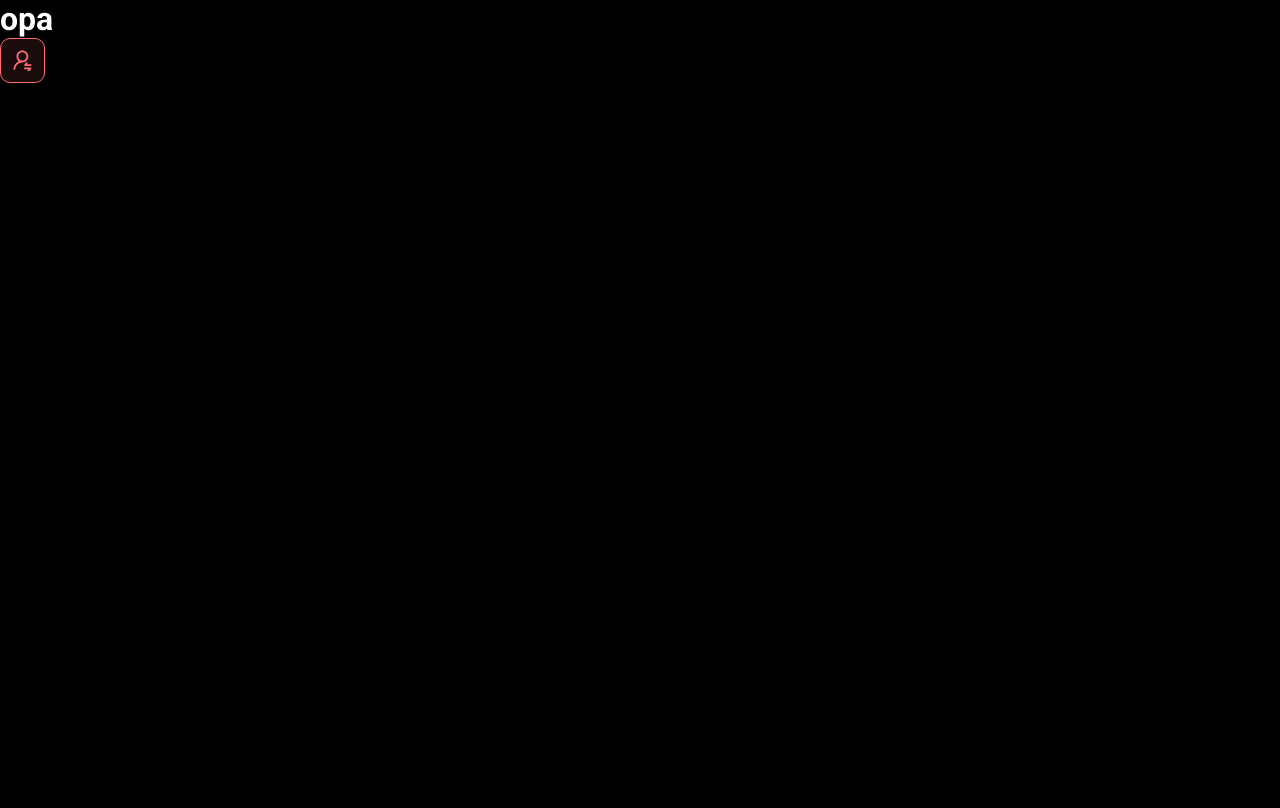
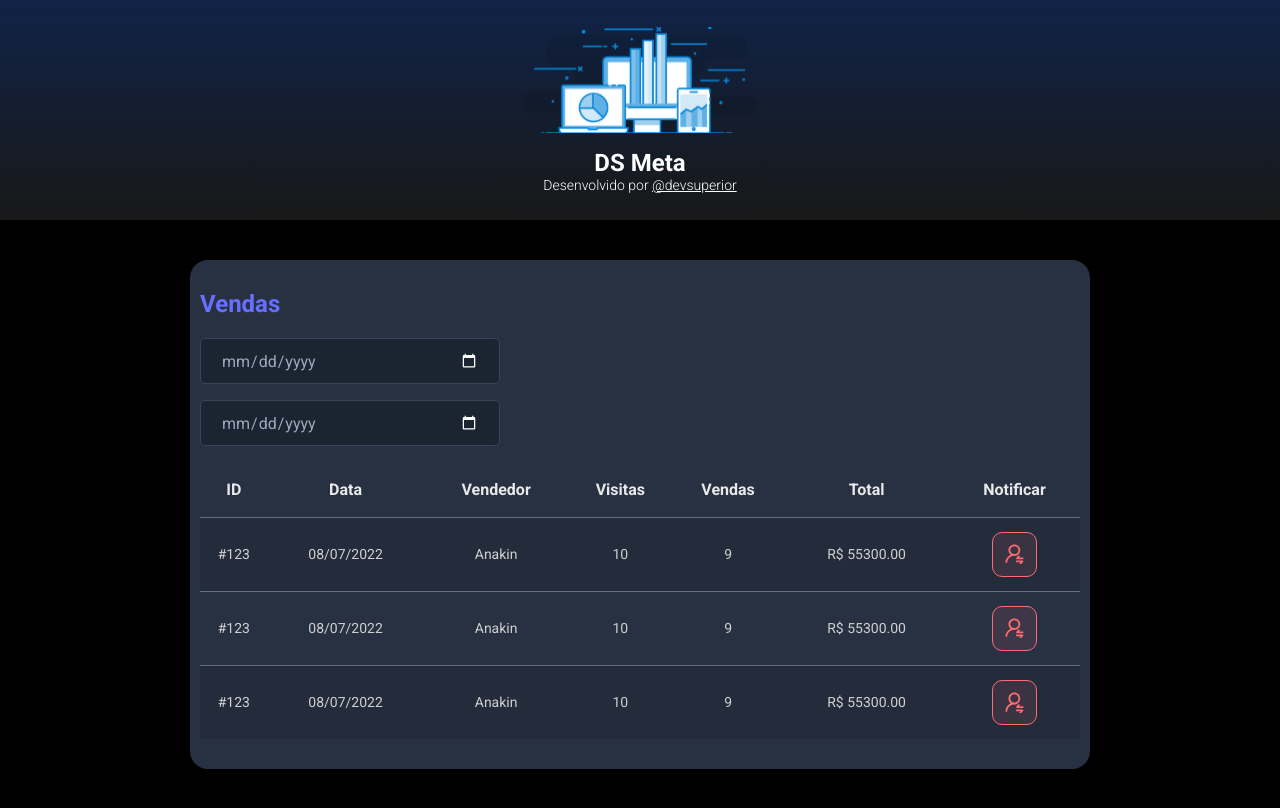
Before and after one commit to gabriias/dsmeta, a React (Vite) app in the folder frontend/: page / in a window 1280 px wide. Built offline with nearby package versions, Linux system fonts and the light colour scheme.

Commit message:
adicionando os demais componentes

```diff
--- a/frontend/src/App.tsx
+++ b/frontend/src/App.tsx
@@ -1,10 +1,17 @@
-import NotificationButton from "./components/NotificationButton"
+import Header from "./components/Header"
+import SalesCard from "./components/SalesCard"
 
 function App() {
   return (
     <>
-      <h1>opa</h1>
-      <NotificationButton />
+      <Header />
+      <main>
+        <section id="sales">
+          <div className="card">
+            <SalesCard />
+          </div>
+        </section>
+      </main>
     </>
   )
 }
--- /dev/null
+++ b/frontend/src/components/Header/index.tsx
@@ -0,0 +1,17 @@
+import './styles.css'
+import logo from '../../assets/img/logo.svg'
+
+function Header() {
+    return (
+        <header>
+            <div className="logo-container">
+                <img src={logo} alt="" className="logo" />
+                <h1>DS Meta</h1>
+                <h3>Desenvolvido por <a href="https://www.instagram.com/devsuperior.ig">@devsuperior</a> </h3>
+            </div>
+        </header>
+
+    )
+}
+
+export default Header
--- /dev/null
+++ b/frontend/src/components/Header/styles.css
@@ -0,0 +1,29 @@
+header {
+    height: 220px;
+    background: linear-gradient(180deg, #102347 0%, #181818 100%);
+    display: flex;
+    align-items: center;
+    justify-content: center;
+}
+
+.logo-container {
+    display: flex;
+    flex-direction: column;
+    align-items: center;
+    text-align: center;
+}
+
+.logo-container img {
+    width: 235px;
+}
+
+.logo-container h1 {
+    margin-top: 15px;
+    font-weight: 700;
+    font-size: 24px;
+}
+
+.logo-container h3 {
+    font-weight: 300;
+    font-size: 14px;
+}
--- a/frontend/src/components/NotificationButton/styles.css
+++ b/frontend/src/components/NotificationButton/styles.css
@@ -8,6 +8,7 @@
     align-items: center;
     justify-content: center;
     cursor: pointer;
+    margin: 0 auto;
 }
 
 .notify-button img {
--- /dev/null
+++ b/frontend/src/components/SalesCard/index.tsx
@@ -0,0 +1,78 @@
+import './styles.css'
+import NotificationButton from "../NotificationButton"
+
+function SalesCard() {
+    return (
+        <div className="card-container">
+            <h2>Vendas</h2>
+            <div className="search">
+                <div className="search-container">
+                    <input className="input-search" type="date" name="date-start" id="" />
+                </div>
+                <div className="search-container">
+                    <input className="input-search" type="date" name="date-end" id="" />
+                </div>
+            </div>
+
+            <div className="sales">
+                <table className="sales-table">
+                    <thead>
+                        <tr>
+                            <th className="show-in-desktop">ID</th>
+                            <th className="show-in-tablet">Data</th>
+                            <th>Vendedor</th>
+                            <th className="show-in-desktop">Visitas</th>
+                            <th className="show-in-desktop">Vendas</th>
+                            <th>Total</th>
+                            <th>Notificar</th>
+                        </tr>
+                    </thead>
+                    <tbody>
+                        <tr>
+                            <td className="show-in-desktop">#123</td>
+                            <td className="show-in-tablet">08/07/2022</td>
+                            <td>Anakin</td>
+                            <td className="show-in-desktop">10</td>
+                            <td className="show-in-desktop">9</td>
+                            <td>R$ 55300.00</td>
+                            <td>
+                                <div>
+                                    <NotificationButton />
+                                </div>
+                            </td>
+                        </tr>
+                        <tr>
+                            <td className="show-in-desktop">#123</td>
+                            <td className="show-in-tablet">08/07/2022</td>
+                            <td>Anakin</td>
+                            <td className="show-in-desktop">10</td>
+                            <td className="show-in-desktop">9</td>
+                            <td>R$ 55300.00</td>
+                            <td>
+                                <div>
+                                    <NotificationButton />
+                                </div>
+                            </td>
+                        </tr>
+                        <tr>
+                            <td className="show-in-desktop">#123</td>
+                            <td className="show-in-tablet">08/07/2022</td>
+                            <td>Anakin</td>
+                            <td className="show-in-desktop">10</td>
+                            <td className="show-in-desktop">9</td>
+                            <td>R$ 55300.00</td>
+                            <td>
+                                <div>
+                                    <NotificationButton />
+                                </div>
+                            </td>
+                        </tr>
+                    </tbody>
+                </table>
+            </div>
+        </div>
+
+    )
+}
+
+export default SalesCard
--- /dev/null
+++ b/frontend/src/components/SalesCard/styles.css
@@ -0,0 +1,73 @@
+.card-container {
+    background-color: #283142;
+    border-radius: 18px;
+    padding: 30px 10px;
+}
+
+.card-container h2 {
+    color: #676FFF;
+    font-size: 24px;
+    margin-bottom: 20px;
+}
+
+.card-container {
+    background-color: #283142;
+    border-radius: 18px;
+    padding: 30px 10px;
+}
+
+.card-container h2 {
+    color: #676FFF;
+    font-size: 24px;
+    margin-bottom: 20px;
+}
+
+.search-container {
+    margin-bottom: 16px;
+    max-width: 300px;
+}
+
+.input-search {
+    color-scheme: dark;
+    height: 46px;
+    background-color: #1B2531;
+    border: 1px solid #384459;
+    width: 100%;
+    color: #9AAABE;
+    font-size: 16px;
+    border-radius: 5px;
+    padding: 0 20px;
+}
+
+.sales-table {
+    width: 100%;
+    border-spacing: 0;
+    border-collapse: collapse;
+}
+
+.sales-table thead {
+    height: 55px;
+    font-size: 16px;
+    font-weight: 700;
+    color: #E9E9E9;
+}
+
+.sales-table tbody {
+    font-size: 14px;
+    color: #CFCFCF;
+    text-align: center;
+}
+
+.sales-table tbody tr {
+    height: 74px;
+    border-top: 1px solid #5F6E82;
+    font-weight: 400;
+}
+
+.sales-table tbody tr:hover>td {
+    background-color: #384459;
+}
+
+.sales-table tbody tr:nth-child(odd) {
+    background-color: #242C3B;
+}
--- a/frontend/src/index.css
+++ b/frontend/src/index.css
@@ -15,3 +15,13 @@
 a {
     color: unset;
 }
+
+#sales {
+    padding: 40px 10px;
+}
+
+.card {
+    width: 100%;
+    max-width: 900px;
+    margin: 0 auto;
+}
```
